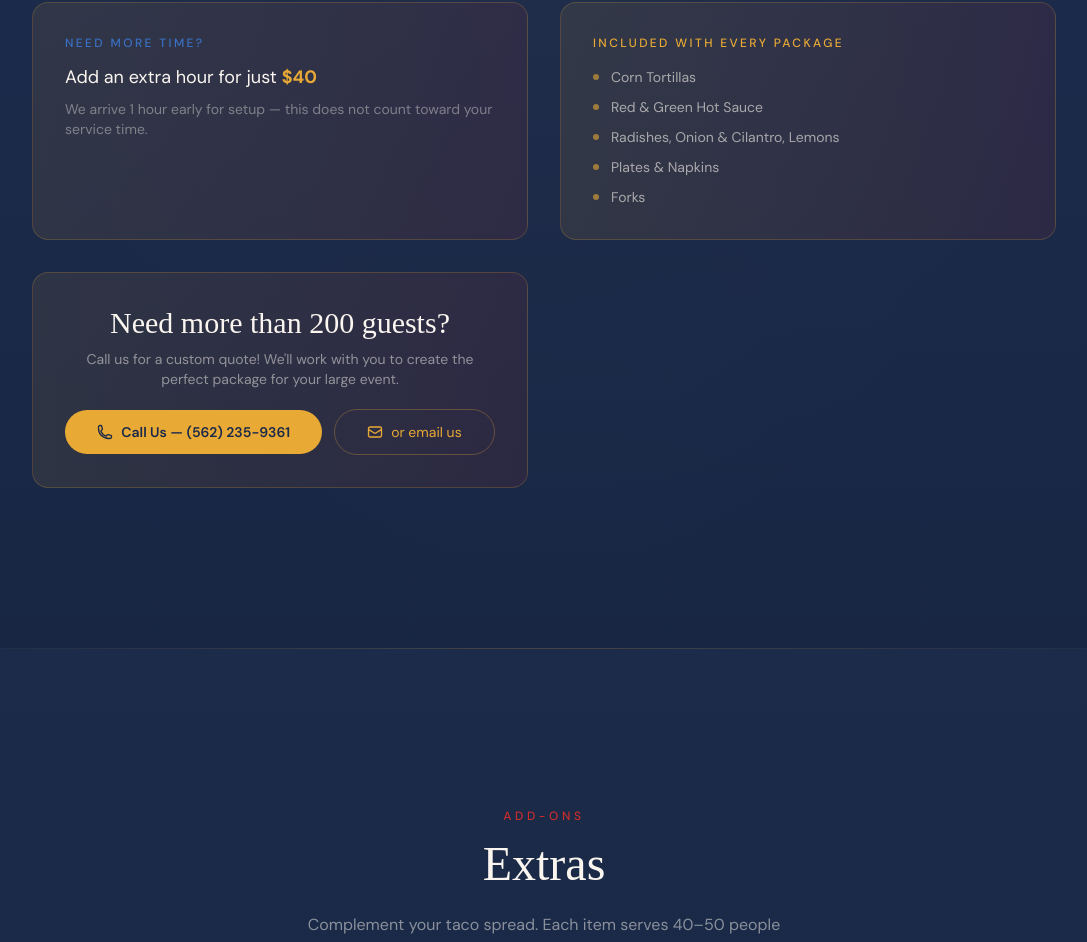
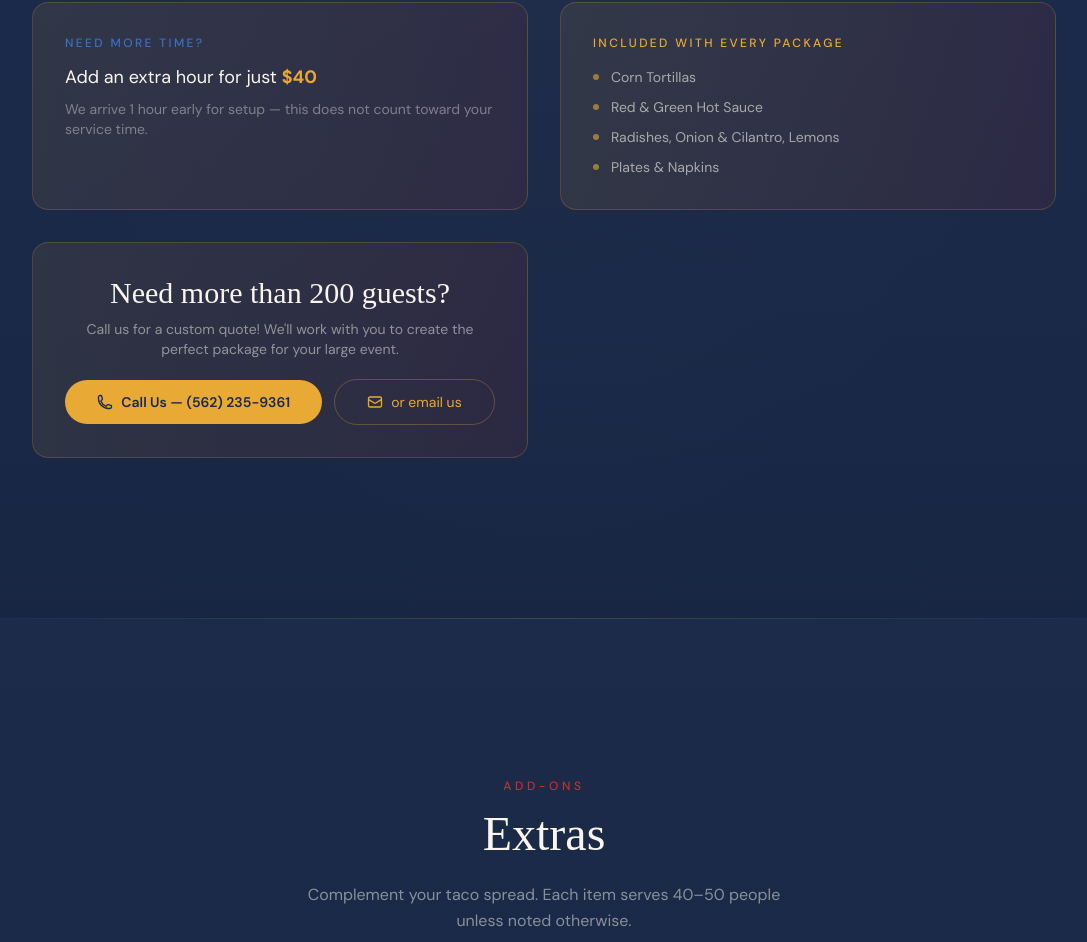
Before and after one commit to AlanConstantino/mexico-lindo-y-que-rico, a Next.js app: page /en in a window 1280 px wide. Shown: the part 5384-6326 px from the top of the page, without its empty margins (96-1183 px from the left). Built offline with nearby package versions, Linux system fonts and the light colour scheme; a web font is replaced by a local one.

Commit message:
fix: remove forks from included list — not part of base package

```diff
--- a/messages/en.json
+++ b/messages/en.json
@@ -97,8 +97,7 @@
       "tortillas": "Corn Tortillas",
       "sauces": "Red & Green Hot Sauce",
       "garnish": "Radishes, Onion & Cilantro, Lemons",
-      "plates": "Plates & Napkins",
-      "forks": "Forks"
+      "plates": "Plates & Napkins"
     },
     "largeEventTitle": "Need more than 200 guests?",
     "largeEventDesc": "Call us for a custom quote! We'll work with you to create the perfect package for your large event.",
--- a/messages/es.json
+++ b/messages/es.json
@@ -97,8 +97,7 @@
       "tortillas": "Tortillas de Maíz",
       "sauces": "Salsa Roja y Salsa Verde",
       "garnish": "Rábanos, Cebolla y Cilantro, Limones",
-      "plates": "Platos y Servilletas",
-      "forks": "Tenedores"
+      "plates": "Platos y Servilletas"
     },
     "largeEventTitle": "¿Necesita más de 200 invitados?",
     "largeEventDesc": "¡Llámenos para una cotización personalizada! Trabajaremos con usted para crear el paquete perfecto para su gran evento.",
--- a/src/components/Packages.tsx
+++ b/src/components/Packages.tsx
@@ -20,7 +20,6 @@ const includedKeys = [
   "sauces",
   "garnish",
   "plates",
-  "forks",
 ] as const;
 
 function PricingCard({
```
